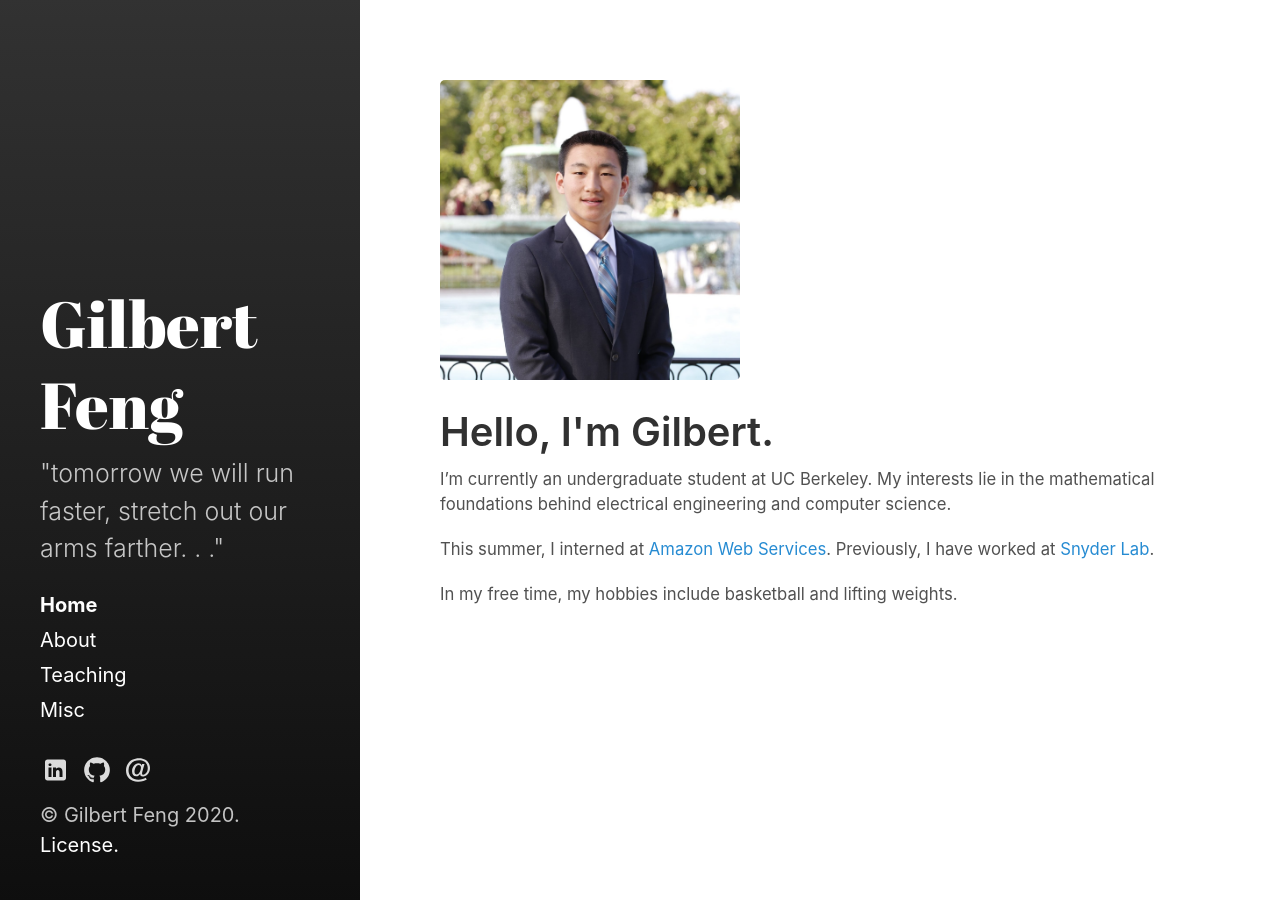
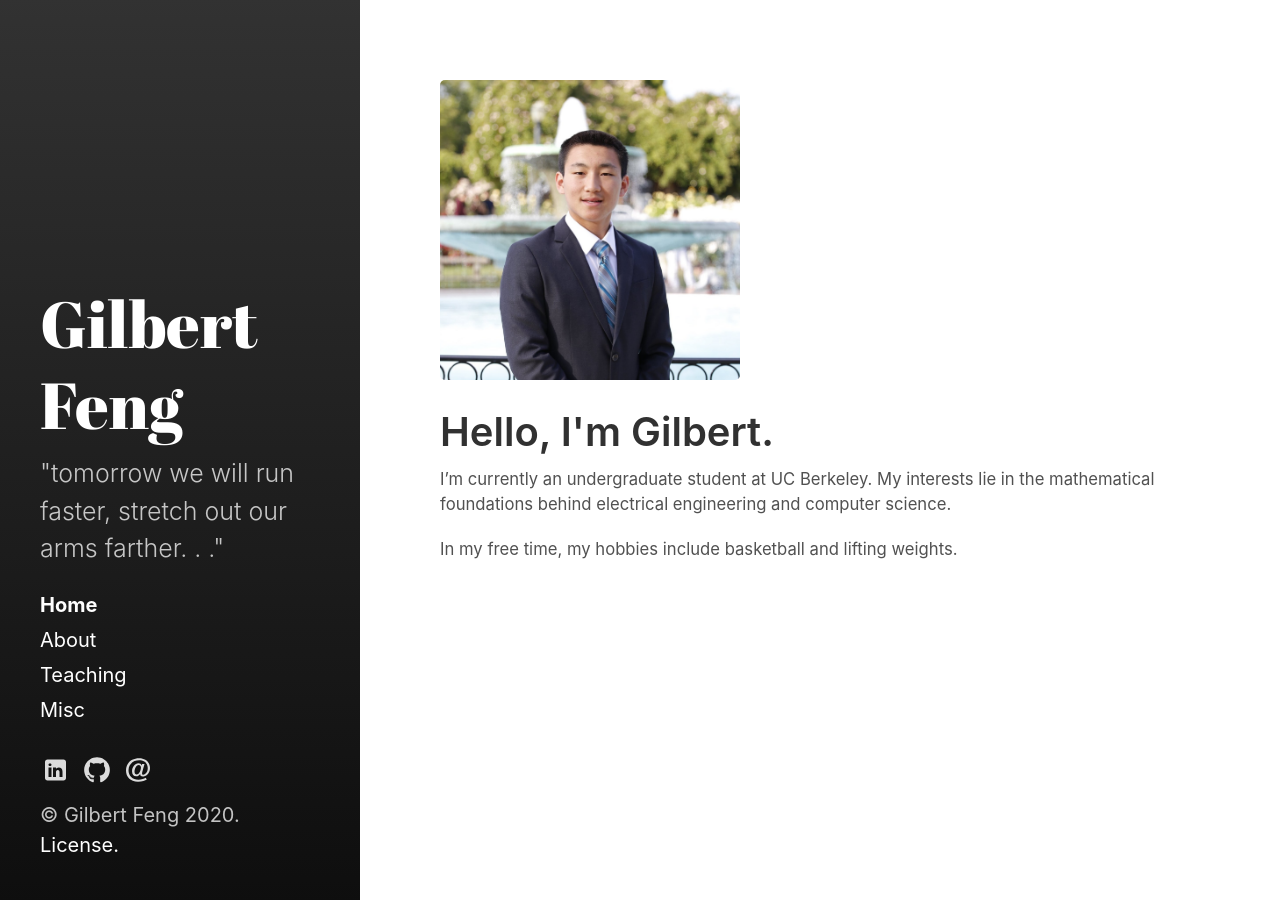
Before and after one commit to gfeng2001/gfeng2001.github.io, a Jekyll site: the page built from index.html, in a window 1280 px wide. Built offline with Jekyll 4.4.1, drawn with Linux system fonts in a browser that asks for light colours; the list of posts is cut into pages by our own code.

Commit message:
update index

```diff
--- a/index.html
+++ b/index.html
@@ -9,7 +9,4 @@ title: Home
 <small>
 <p>I’m currently an undergraduate student at UC Berkeley. My interests lie in the mathematical foundations behind electrical engineering and computer science. </p>
 
-<p>This summer, I interned at <a href="https://aws.amazon.com">Amazon Web Services</a>. Previously, I have worked at <a href="http://med.stanford.edu/snyderlab.html">Snyder Lab</a>.
-
 <p>In my free time, my hobbies include basketball and lifting weights.</p>
-</small>
```
